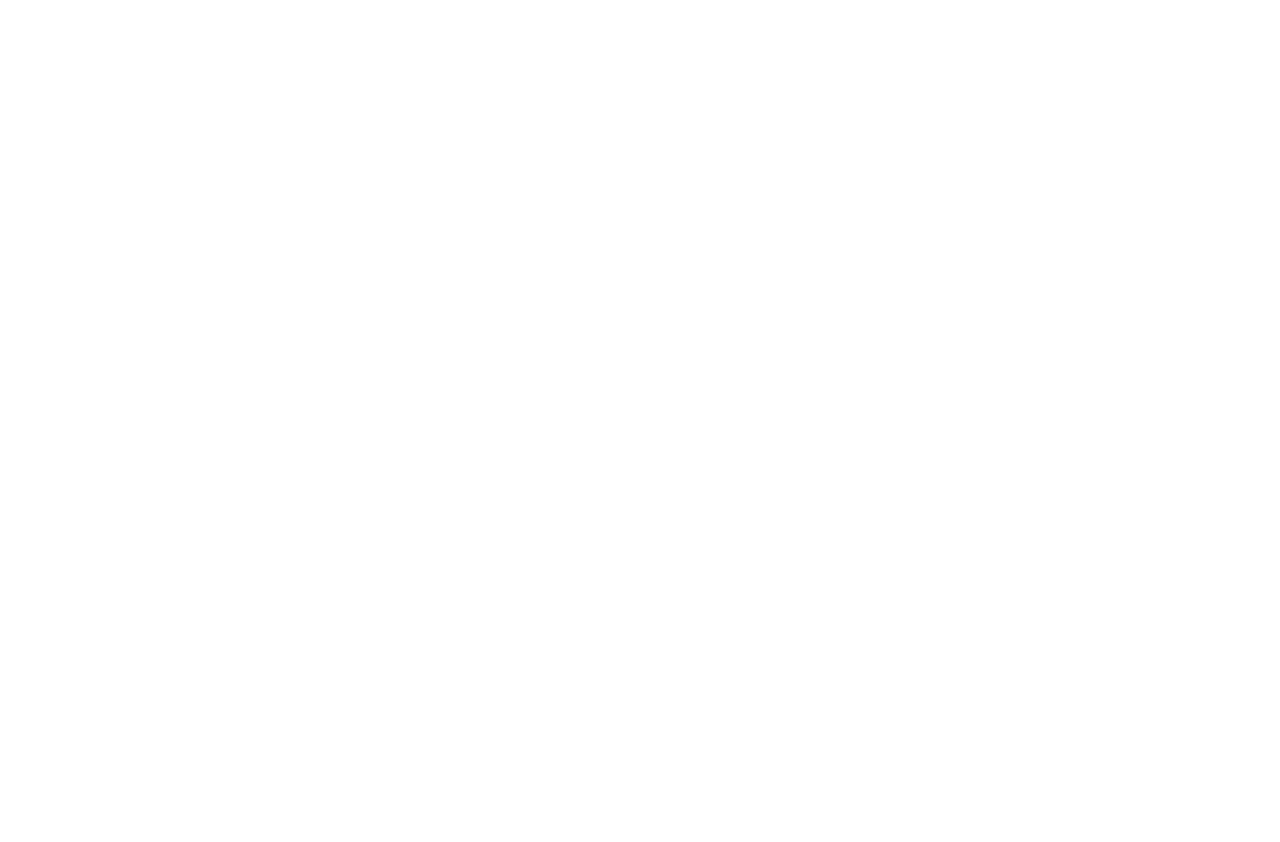
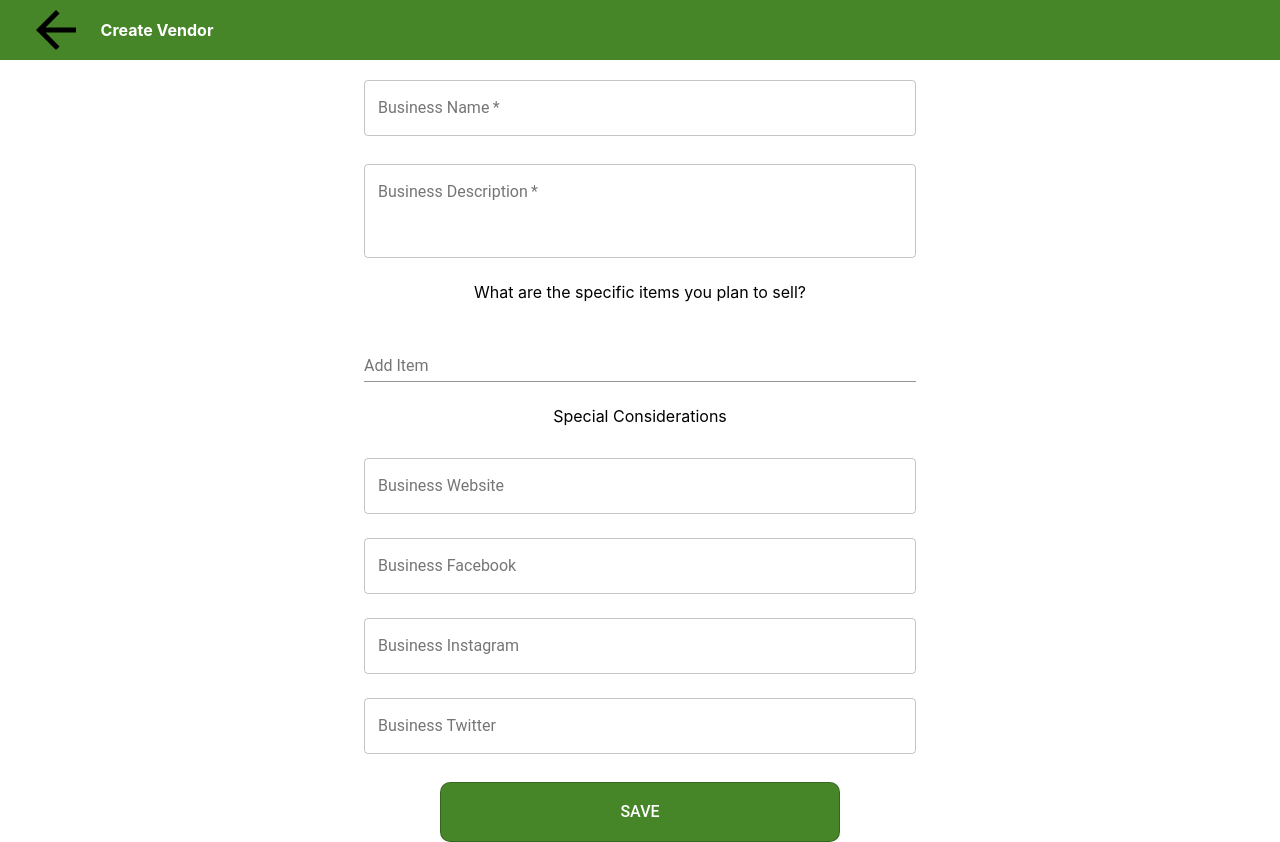
Before and after one commit to labs14-market-organizer/frontend, a React (Create React App) app: page /createvendor in a window 1280 px wide. Before the commit the page ends 800 px from the top, so only its background shows below. Built offline with nearby package versions, Linux system fonts and the light colour scheme; a web font is replaced by a local one.

Commit message:
basic layout of createvendor page

```diff
--- a/src/App.js
+++ b/src/App.js
@@ -24,6 +24,7 @@ import UserList from "./routes/UserList";
 import CreateMarket from "./routes/CreateMarket";
 import UserOnboarding from "./routes/UserOnboarding";
 import ViewMyMarket from "./routes/ViewMyMarket";
+import CreateVendor from "./routes/CreateVendor";
 /* import LandingPage from './routes/LandingPage';
 import DebugRouteBobby from './DebugRouteBobby';
 import DebugRouteChase from './DebugRouteChase'; */
@@ -82,6 +83,10 @@ class App extends React.Component {
               <Route
               path="/viewmymarket"
               render={props => <ViewMyMarket {...this.props} />}
+              />
+               <Route
+              path="/createvendor"
+              render={props => <CreateVendor {...this.props} />}
               />
           </div>
         </MuiThemeProvider>
--- /dev/null
+++ b/src/routes/CreateVendor.js
@@ -0,0 +1,176 @@
+import React from "react";
+import Arrow from "../assets/ic-arrow-back.svg";
+import {
+    TextField,
+    Button,
+    Typography,
+    Container
+  } from "@material-ui/core";
+import { connect } from "react-redux";
+import styled from "styled-components";
+
+class CreateVendor extends React.Component{
+    constructor(props){
+        super(props);
+        this.state = {
+            name: '',
+            description: '',
+            items: [],
+            electricty: false,
+            ventilation: false,
+            loud: false,
+            other_special: [],
+            website: '',
+            facebook: '',
+            twitter: '',
+            instagram: '',
+
+        }
+    }
+    handleChange = e => {
+        this.setState({
+          ...this.state,
+          [e.target.name]: e.target.value
+        });
+      };
+
+    render() {
+        return (
+            <div>
+                <Header>
+                    <ArrowImage src={Arrow} />
+                    <CreateHeader>Create Vendor</CreateHeader>
+                </Header>
+                <Container maxWidth="sm">
+                    <TextField
+                        error={this.touched && this.state.name == "" ? true : false}
+                        required
+                        id="name"
+                        label="Business Name"
+                        name="name"
+                        value={this.state.name}
+                        onChange={this.handleChange}
+                        margin="normal"
+                        variant="outlined"
+                        fullWidth={true}
+                        autoComplete={true}
+                        style={{marginTop: "20px"}}
+                    />
+                    <TextField
+                        error={this.touched && this.state.description == "" ? true : false}
+                        required
+                        id="description"
+                        label="Business Description"
+                        name="description"
+                        value={this.state.description}
+                        onChange={this.handleChange}
+                        margin="normal"
+                        variant="outlined"
+                        fullWidth={true}
+                        autoComplete={true}
+                        style={{marginTop: "20px"}}
+                        rows="3"
+                        multiline
+                    />
+                    <p>What are the specific items you plan to sell?</p>
+                    <TextField
+                        id="items"
+                        label="Add Item"
+                        name="items"
+                        value={this.state.items}
+                        onChange={this.handleChange}
+                        margin="normal"
+                        fullWidth={true}
+                        autoComplete={true}
+                     />
+                     <p>
+                         Special Considerations
+                     </p>
+                     <TextField
+                        id="website"
+                        label="Business Website"
+                        name="website"
+                        value={this.state.website}
+                        onChange={this.handleChange}
+                        margin="normal"
+                        fullWidth={true}
+                        autoComplete={true}
+                        variant="outlined"
+                     />
+                     <TextField
+                        id="facebook"
+                        label="Business Facebook"
+                        name="facebook"
+                        value={this.state.facebook}
+                        onChange={this.handleChange}
+                        margin="normal"
+                        fullWidth={true}
+                        variant="outlined"
+                     />
+                     <TextField
+                        id="instagram"
+                        label="Business Instagram"
+                        name="instagram"
+                        value={this.state.instagram}
+                        onChange={this.handleChange}
+                        margin="normal"
+                        fullWidth={true}
+                        variant="outlined"
+                     />
+                     <TextField
+                        id="twitter"
+                        label="Business Twitter"
+                        name="twitter"
+                        value={this.state.twitter}
+                        onChange={this.handleChange}
+                        margin="normal"
+                        fullWidth={true}
+                        variant="outlined"
+                     />
+                     <GreenButton variant="outlined">Save</GreenButton>
+                </Container>
+            </div>
+        )
+    }
+
+}
+const Header = styled.div`
+  display: flex;
+  background-color: #478529;
+  color: white;
+  height: 60px;
+`;
+
+const CreateHeader = styled.h4`
+  margin-left: 15px;
+  margin-top: 20px;
+`;
+
+const ArrowImage = styled.img`
+  margin-left: 2%;
+`;
+
+const GreenButton = styled(Button)`
+  margin-top: 20px;
+  width: 80vw;
+  height: 60px;
+  background-color:#478529;
+  color: white;
+  font-size: 16px;
+  border-radius: 10px;
+  @media(min-width: 600px){
+    width: 400px;
+  }
+
+`
+const mapStateToProps = state => {
+    return {
+      //states
+      ...state.checkUserData
+    };
+  };
+
+  export default connect(
+    mapStateToProps,
+    { }
+  )(CreateVendor);
```
